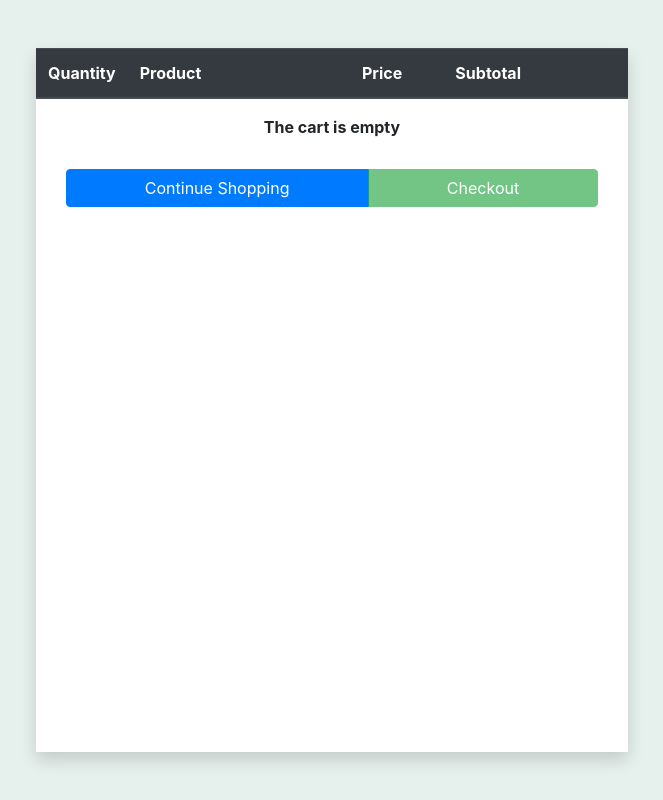
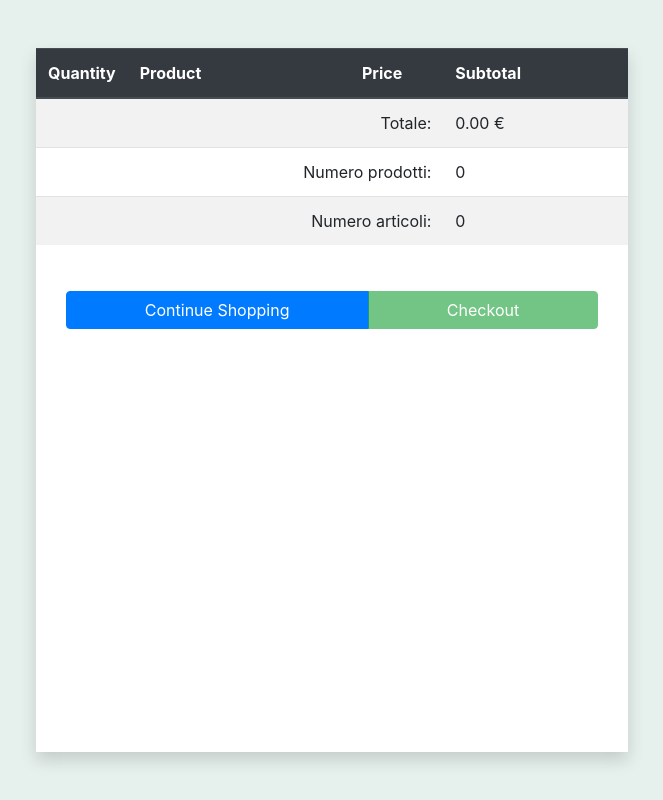
Before and after one commit to Mr-EmPee-Aizoon/MyAmazoon-Angular, an Angular app: page /cart in a window 1280 px wide. Shown: the whole page, without its empty margins (308-971 px from the left). Built offline with nearby package versions, Linux system fonts and the light colour scheme.

Commit message:
Feature: Cart summary

```diff
--- a/src/app/core/cart/cart-details/cart-details.component.html
+++ b/src/app/core/cart/cart-details/cart-details.component.html
@@ -13,20 +13,33 @@
             <tbody>
                 <tr *ngFor="let item of items">
                     <td>
-                        <input class="form-control text-center" type="number" min="1" [(ngModel)]="item.quantity">
+                        <input class="form-control text-center" type="number" min="1" max="99" [(ngModel)]="item.quantity">
                     </td>
 
                     <td>{{ item.title }}</td>
                     <td>{{ item.price }} €</td>
-                    <td>{{ item.price * item.quantity | number:'0.2-2' }} €</td>
+                    <td>{{ item.getTotalPrice() | number:'0.2-2' }} €</td>
                     <td>
                         <button class="btn btn-danger" (click)="removeItem(item.id)">Remove</button>
                     </td>
                 </tr>
+                <tr>
+                    <td class="text-right" colspan="3">Totale:</td>
+                    <td colspan="2">{{ totalPrice | number:'0.2-2' }} €</td>
+                </tr>
+                <tr>
+                    <td class="text-right" colspan="3">Numero prodotti:</td>
+                    <td colspan="2">{{ totalProduct }}</td>
+                </tr>
+                <tr>
+                    <td class="text-right" colspan="3">Numero articoli:</td>
+                    <td colspan="2">{{ totalItems }}</td>
+                </tr>
             </tbody>
         </table>
 
-        <div *ngIf="items.length > 0" class="btn-group">
+        <div *ngIf="items.length > 0">
+            <div class="btn-group">
                 <button routerLink="/home" class="btn btn-primary">
                     Continue Shopping
                 </button>
@@ -35,12 +48,9 @@
                     Checkout
                 </button>
             </div>
+        </div>
 
         <div *ngIf="items.length <= 0">
-            <div class="container-fluid text-center font-weight-bold">
-                The cart is empty
-            </div>
-
             <div class="btn-group">
                 <button routerLink="/home" class="btn btn-primary">
                     Continue Shopping
--- a/src/app/core/cart/cart-details/cart-details.component.ts
+++ b/src/app/core/cart/cart-details/cart-details.component.ts
@@ -25,4 +25,16 @@ export class CartDetailsComponent {
     }
   }
 
+  get totalPrice() {
+    return this.cart.getTotalPrice();
+  }
+
+  get totalItems() {
+    return this.cart.getItems().length;
+  }
+
+  get totalProduct() {
+    return this.cart.getTotalProducts();
+  }
+
 }
```
Lines whose indentation alone changed are shown as unchanged.
